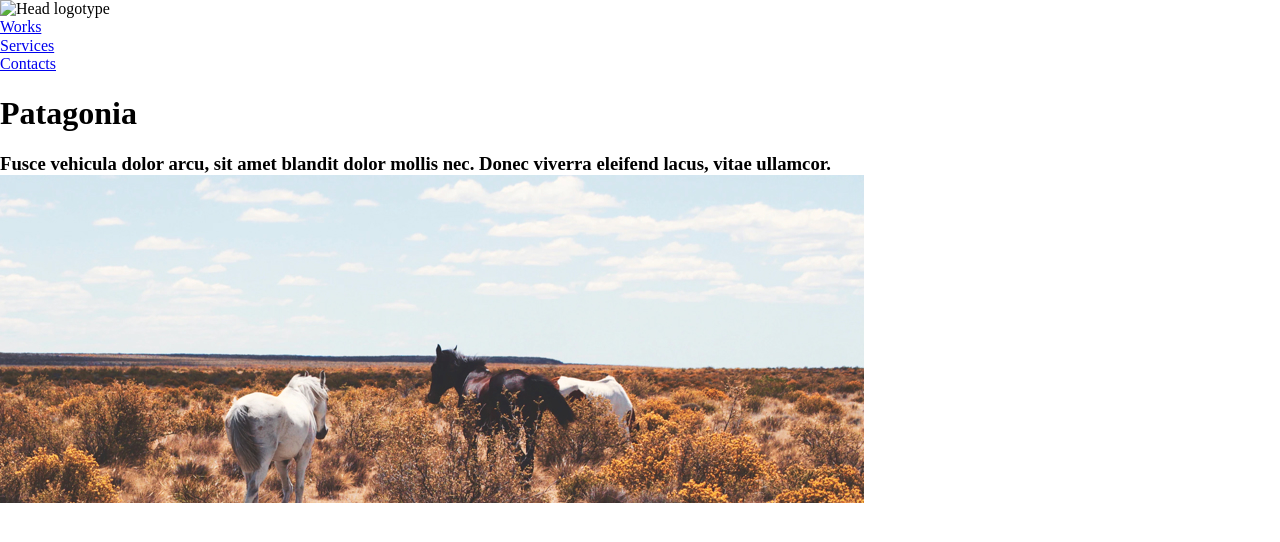
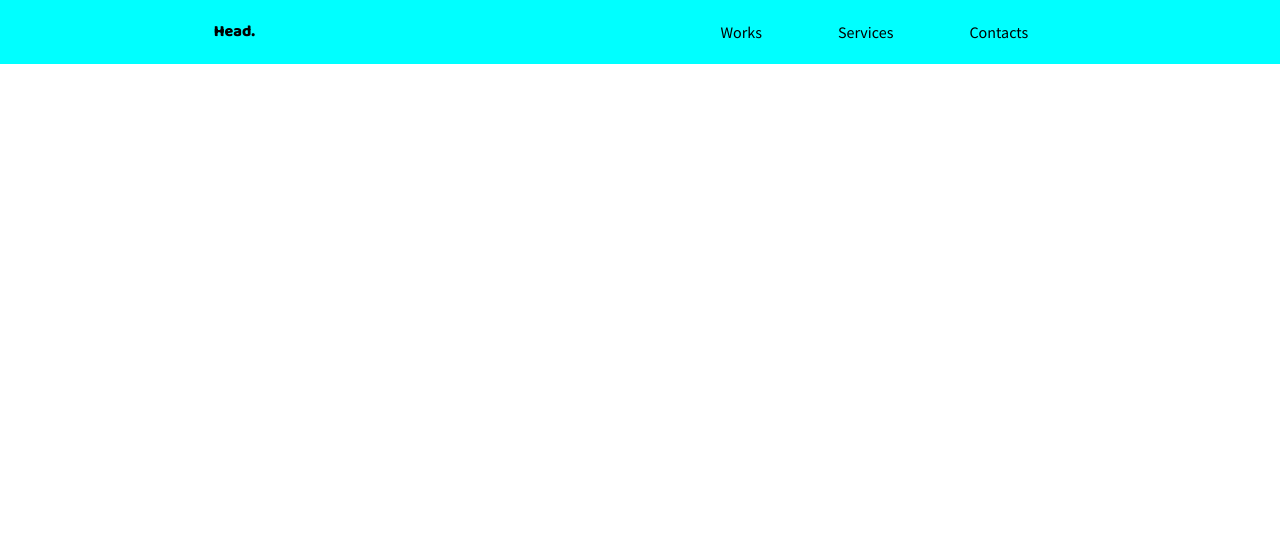
Before and after one commit to anneliedorsell/Patagonian-Wild-Horses, a plain HTML site: page index.html in a window 1280 px wide. Drawn offline with Linux system fonts and the light colour scheme.

Commit message:
styled navigation bar

```diff
--- a/index.html
+++ b/index.html
@@ -7,30 +7,32 @@
     <link rel="stylesheet" href="styles/normalize.css">
     <link rel="preconnect" href="https://fonts.googleapis.com">
     <link rel="preconnect" href="https://fonts.gstatic.com" crossorigin>
-    <link href="https://fonts.googleapis.com/css2?family=Poppins:wght@500&family=Source+Sans+Pro&display=swap" rel="stylesheet">
+    <link href="https://fonts.googleapis.com/css2?family=Baloo+2:wght@800&family=Poppins:wght@500&family=Source+Sans+Pro&display=swap" rel="stylesheet">
     <link rel="stylesheet" href="styles/index.css">
     <title>Patagonia</title>
 </head>
 <body>
      <!--start header-->
+
     <header>
-        <div class="layout__header">
-            <div class="logo"><img src="Logo.svg" alt="Head logotype">
+
+        <nav class="nav-bar">
+            <div class="nav-logo">
+                <h3 class="logo">Head.</h3>
             </div>
-        <!--start nav-->
-        <nav class="nav">
-            <ul class="nav__list">
-                <li class="nav__li"><a class="nav__link" href="#">Works</a></li>
-                <li class="nav__li"><a class="nav__link" href="#">Services</a></li>
-                <li class="nav__li"><a class="nav__link" href="#">Contacts</a></li>
+            <ul class="nav-links">
+                <li class="nav-li"><a class="nav-link" href="#">Works</a></li>
+                <li class="nav-li"><a class="nav-link" href="#">Services</a></li>
+                <li class="nav-li"><a class="nav-link" href="#">Contacts</a></li>
             </ul>
         </nav>
-        <!--end nav-->
-        </div>
+
+
     </header>
-    <!--end header-->
+
+
     <!--start  main-->
-    <main>
+    <!-- <main>
         <div class="layout__main">
             <h1 class="main__heading">Patagonia</h1>
             <h3 class="main__info">Fusce vehicula dolor arcu, sit amet blandit dolor mollis nec.
@@ -47,6 +49,6 @@
         </div>
 
 
-    </main>
+    </main>     -->
 </body>
 </html>
--- a/styles/index.css
+++ b/styles/index.css
@@ -1,13 +1,44 @@
 * {
     margin: 0;
     padding: 0;
+    box-sizing: border-box;
 }
 
-/* Extra small devices (phones, 600px and down) */
-@media only screen and (max-width: 600px) {...}
+body {
+    min-height: 100vh;
 
-/* Medium devices (landscape tablets, 768px and up) */
-@media only screen and (min-width: 768px) {...}
+}
 
-/* Extra large devices (large laptops and desktops, 1200px and up) */
-@media only screen and (min-width: 1200px) {...}
+.nav-bar {
+    display: flex;
+    justify-content: space-around;
+    flex-direction: row;
+    align-items: center;
+    justify-items: baseline;
+    min-height: 8vh;
+    background-color: aqua;
+    font-family: 'Source Sans Pro', sans-serif;
+    font-size: 1rem;
+}
+
+.logo {
+    font-family: 'Baloo 2', cursive;
+    font-size: 1rem;
+}
+
+.nav-links {
+    display: flex;
+    flex-direction: row;
+    justify-content: space-around;
+    width: 30%;
+}
+
+.nav-links li {
+    list-style: none;
+}
+
+.nav-li a {
+    text-decoration: none;
+    color: black;
+
+}
```
Also changed, not shown: images/Logo.svg (deleted).
